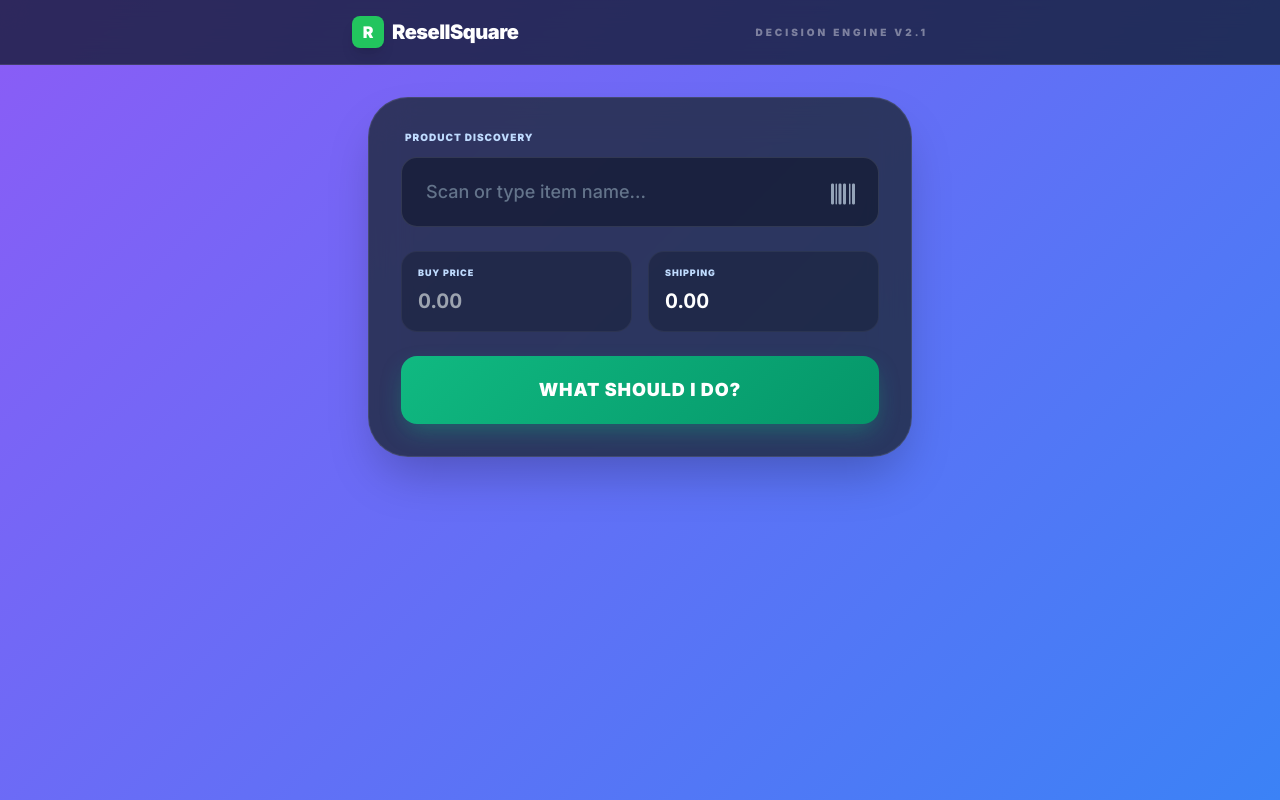
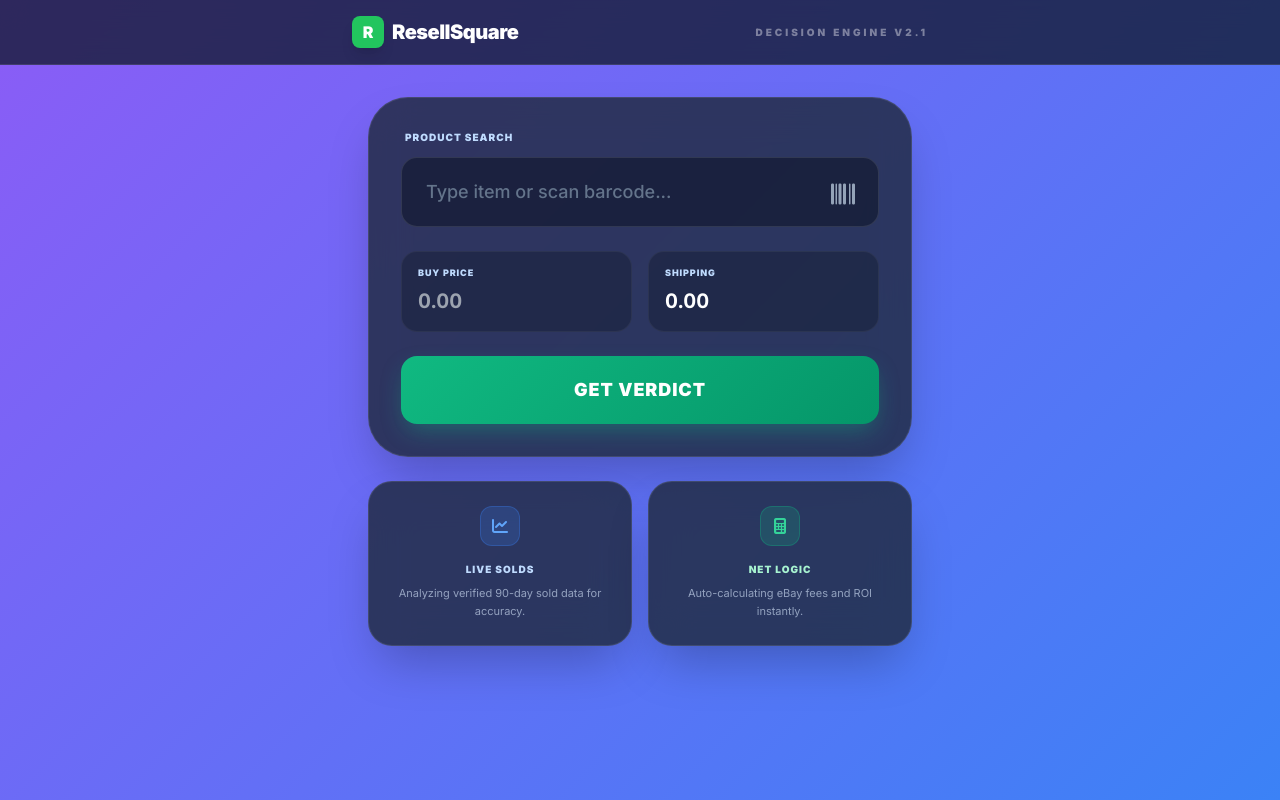
Before and after one commit to andre-ship-it/resellsquare-api, a Flask app: page / in a window 1280 px wide. Run offline with Flask 3, Linux system fonts and the light colour scheme; some libraries are stand-ins or nearby versions.

Commit message:
Update index.html

```diff
--- a/templates/index.html
+++ b/templates/index.html
@@ -18,11 +18,9 @@
         .btn-green { background: linear-gradient(135deg, #10B981 0%, #059669 100%); box-shadow: 0 10px 25px -5px rgba(16, 185, 129, 0.4); }
         .price-chip.active { background: #3B82F6; color: white; border-color: #60A5FA; box-shadow: 0 0 20px rgba(59, 130, 246, 0.4); }
 
-        /* Fix for text wrapping in subcards */
         .inner-subcard p, #compsList div p {
             word-break: break-word;
             overflow-wrap: break-word;
-            white-space: normal;
             display: -webkit-box;
             -webkit-line-clamp: 2;
             -webkit-box-orient: vertical;
@@ -34,25 +32,17 @@
         @keyframes fadeUp { from { opacity: 0; transform: translateY(20px); } to { opacity: 1; transform: translateY(0); } }
         .tabular { font-variant-numeric: tabular-nums; }
 
-        /* Scanner & Shutter Styles */
         #reader { width: 100% !important; border-radius: 1.5rem; overflow: hidden; background: #000; }
         .scanner-overlay { border: 2px solid rgba(255,255,255,0.1); border-radius: 2rem; position: relative; }
-        .shutter-btn {
-            position: absolute; bottom: 20px; left: 50%; transform: translateX(-50%);
-            width: 70px; height: 70px; background: white; border-radius: 50%;
-            border: 5px solid rgba(255,255,255,0.3); z-index: 100;
-            box-shadow: 0 0 20px rgba(0,0,0,0.5);
-        }
-        .shutter-btn:active { scale: 0.9; background: #e2e8f0; }
     </style>
 </head>
 <body class="antialiased">
 
     <div class="app-container pb-12">
-        <nav class="glass-nav sticky top-0 z-50 px-6 py-4 text-white">
-            <div class="max-w-xl mx-auto flex justify-between items-center">
+        <nav class="glass-nav sticky top-0 z-50 px-6 py-4">
+            <div class="max-w-xl mx-auto flex justify-between items-center text-white">
                 <div class="flex items-center gap-2">
-                    <div class="bg-green-500 w-8 h-8 rounded-lg flex items-center justify-center font-black shadow-lg text-white">R</div>
+                    <div class="bg-green-500 w-8 h-8 rounded-lg flex items-center justify-center font-black shadow-lg">R</div>
                     <span class="text-xl font-black tracking-tight">ResellSquare</span>
                 </div>
                 <span class="text-[10px] font-black opacity-40 uppercase tracking-[0.3em]">Decision Engine v2.1</span>
@@ -60,12 +50,11 @@
         </nav>
 
         <main class="max-w-xl mx-auto px-4 py-8">
-
             <div class="glass-card rounded-[2.5rem] p-8 mb-6 fade-up">
                 <form id="searchForm" class="space-y-6">
                     <div class="relative">
-                        <label class="block text-[10px] font-black text-blue-200 uppercase tracking-widest mb-3 ml-1">Product Discovery</label>
-                        <input type="text" id="query" class="w-full pl-6 pr-14 py-5 bg-slate-900/60 border border-white/10 rounded-2xl text-white placeholder-slate-500 outline-none focus:border-blue-400 transition-all text-lg font-medium" placeholder="Scan or type item name..." required>
+                        <label class="block text-[10px] font-black text-blue-200 uppercase tracking-widest mb-3 ml-1">Product Search</label>
+                        <input type="text" id="query" class="w-full pl-6 pr-14 py-5 bg-slate-900/60 border border-white/10 rounded-2xl text-white placeholder-slate-500 outline-none focus:border-blue-400 transition-all text-lg font-medium" placeholder="Type item or scan barcode..." required>
                         <button type="button" id="scanBtn" class="absolute right-3 top-9 p-3 text-slate-400 hover:text-white transition-colors">
                             <i class="fa-solid fa-barcode text-2xl"></i>
                         </button>
@@ -83,9 +72,26 @@
                     </div>
 
                     <button type="submit" id="analyzeBtn" class="w-full py-5 btn-green text-white font-black text-lg rounded-2xl transition-all active:scale-[0.98] uppercase tracking-wider">
-                        What should I do?
+                        Get Verdict
                     </button>
                 </form>
+            </div>
+
+            <div id="preSearchGuidance" class="grid grid-cols-2 gap-4 mb-8">
+                <div class="glass-card rounded-3xl p-6 text-center">
+                    <div class="w-10 h-10 bg-blue-500/20 rounded-xl flex items-center justify-center mx-auto mb-4 border border-blue-500/30">
+                        <i class="fa-solid fa-chart-line text-blue-400"></i>
+                    </div>
+                    <p class="text-[10px] font-black uppercase text-blue-200 tracking-widest">Live Solds</p>
+                    <p class="text-[11px] text-blue-100/60 mt-2 leading-relaxed">Analyzing verified 90-day sold data for accuracy.</p>
+                </div>
+                <div class="glass-card rounded-3xl p-6 text-center">
+                    <div class="w-10 h-10 bg-emerald-500/20 rounded-xl flex items-center justify-center mx-auto mb-4 border border-emerald-500/30">
+                        <i class="fa-solid fa-calculator text-emerald-400"></i>
+                    </div>
+                    <p class="text-[10px] font-black uppercase text-emerald-200 tracking-widest">Net Logic</p>
+                    <p class="text-[11px] text-blue-100/60 mt-2 leading-relaxed">Auto-calculating eBay fees and ROI instantly.</p>
+                </div>
             </div>
 
             <div id="resultsArea" class="hidden space-y-6 fade-up">
@@ -144,20 +150,15 @@
             <div id="scannerModal" class="hidden fixed inset-0 bg-slate-900/95 z-[70] flex flex-col items-center justify-center p-6">
                 <div class="w-full max-w-md space-y-6">
                     <div class="flex justify-between items-center text-white">
-                        <h3 class="text-sm font-black uppercase tracking-widest">Vision Assistant</h3>
+                        <h3 class="text-sm font-black uppercase tracking-widest">Barcode Scanner</h3>
                         <button id="closeScanner" class="text-4xl font-light">&times;</button>
                     </div>
                     <div class="scanner-overlay overflow-hidden shadow-2xl relative">
                         <div id="reader"></div>
-                        <button id="shutterBtn" class="hidden shutter-btn"></button>
                     </div>
-                    <div class="grid grid-cols-2 gap-4">
-                        <button id="barcodeMode" class="py-4 bg-blue-600 rounded-2xl text-[10px] font-black uppercase tracking-widest border border-blue-400 transition-all">Barcode</button>
-                        <button id="imageMode" class="py-4 bg-white/5 rounded-2xl text-[10px] font-black uppercase tracking-widest border border-white/10 transition-all">Photo Search</button>
-                    </div>
+                    <p class="text-center text-blue-100/40 text-[10px] uppercase font-bold tracking-widest">Center barcode to auto-scan</p>
                 </div>
             </div>
-
         </main>
     </div>
 
@@ -165,7 +166,6 @@
     <script>
         let currentPrices = {};
         let html5QrCode;
-        let isPhotoMode = false;
 
         function updatePrice(tier) {
             document.getElementById('displayPrice').innerText = `$${currentPrices[tier].toFixed(2)}`;
@@ -173,18 +173,9 @@
             document.getElementById(`btn-${tier}`).classList.add('active');
         }
 
-        // Scanner Controls
         document.getElementById('scanBtn').onclick = async () => {
             document.getElementById('scannerModal').classList.remove('hidden');
             if (!html5QrCode) html5QrCode = new Html5Qrcode("reader");
-            startBarcodeMode();
-        };
-
-        function startBarcodeMode() {
-            isPhotoMode = false;
-            document.getElementById('shutterBtn').classList.add('hidden');
-            document.getElementById('barcodeMode').classList.replace('bg-white/5', 'bg-blue-600');
-            document.getElementById('imageMode').classList.replace('bg-blue-600', 'bg-white/5');
 
             html5QrCode.start(
                 { facingMode: "environment" },
@@ -192,52 +183,9 @@
                 (text) => {
                     document.getElementById('query').value = text;
                     stopScanner();
-                    document.getElementById('analyzeBtn').click();
+                    document.getElementById('searchForm').dispatchEvent(new Event('submit'));
                 }
             ).catch(err => console.error(err));
-        }
-
-        document.getElementById('imageMode').onclick = () => {
-            isPhotoMode = true;
-            document.getElementById('shutterBtn').classList.remove('hidden');
-            document.getElementById('imageMode').classList.replace('bg-white/5', 'bg-blue-600');
-            document.getElementById('barcodeMode').classList.replace('bg-blue-600', 'bg-white/5');
-            // We keep the camera running but html5-qrcode's callback won't be used for barcodes
-        };
-
-        document.getElementById('barcodeMode').onclick = () => startBarcodeMode();
-
-        document.getElementById('shutterBtn').onclick = async () => {
-            const btn = document.getElementById('shutterBtn');
-            btn.style.background = "#EF4444"; // Red flash
-
-            try {
-                const video = document.querySelector('#reader video');
-                const canvas = document.createElement('canvas');
-                canvas.width = video.videoWidth;
-                canvas.height = video.videoHeight;
-                canvas.getContext('2d').drawImage(video, 0, 0);
-                const base64Image = canvas.toDataURL('image/jpeg', 0.8);
-
-                const response = await fetch('/api/identify-image', {
-                    method: 'POST',
-                    headers: { 'Content-Type': 'application/json' },
-                    body: JSON.stringify({ image: base64Image })
-                });
-
-                const result = await response.json();
-                if (result.success) {
-                    document.getElementById('query').value = result.identified_product;
-                    stopScanner();
-                    document.getElementById('analyzeBtn').click();
-                } else {
-                    alert("Identification failed. Try a closer shot.");
-                }
-            } catch (err) {
-                alert("Vision Error.");
-            } finally {
-                btn.style.background = "white";
-            }
         };
 
         async function stopScanner() {
@@ -246,7 +194,6 @@
         }
         document.getElementById('closeScanner').onclick = stopScanner;
 
-        // Form Submission
         document.getElementById('searchForm').onsubmit = async (e) => {
             e.preventDefault();
             const btn = document.getElementById('analyzeBtn');
@@ -267,7 +214,9 @@
                 const data = await response.json();
                 currentPrices = data.pricing_tiers;
 
+                document.getElementById('preSearchGuidance').classList.add('hidden');
                 document.getElementById('resultsArea').classList.remove('hidden');
+
                 document.getElementById('verdictTitle').innerText = data.verdict;
                 document.getElementById('verdictTitle').style.color = data.color_code;
                 document.getElementById('verdictTopBar').style.backgroundColor = data.color_code;
@@ -290,8 +239,8 @@
 
                 updatePrice('balanced');
                 document.getElementById('resultsArea').scrollIntoView({ behavior: 'smooth' });
-            } catch (err) { alert("Search failed."); }
-            finally { btn.innerText = "What should I do?"; btn.disabled = false; }
+            } catch (err) { alert("Market data unreachable."); }
+            finally { btn.innerText = "Get Verdict"; btn.disabled = false; }
         };
     </script>
 </body>
```
